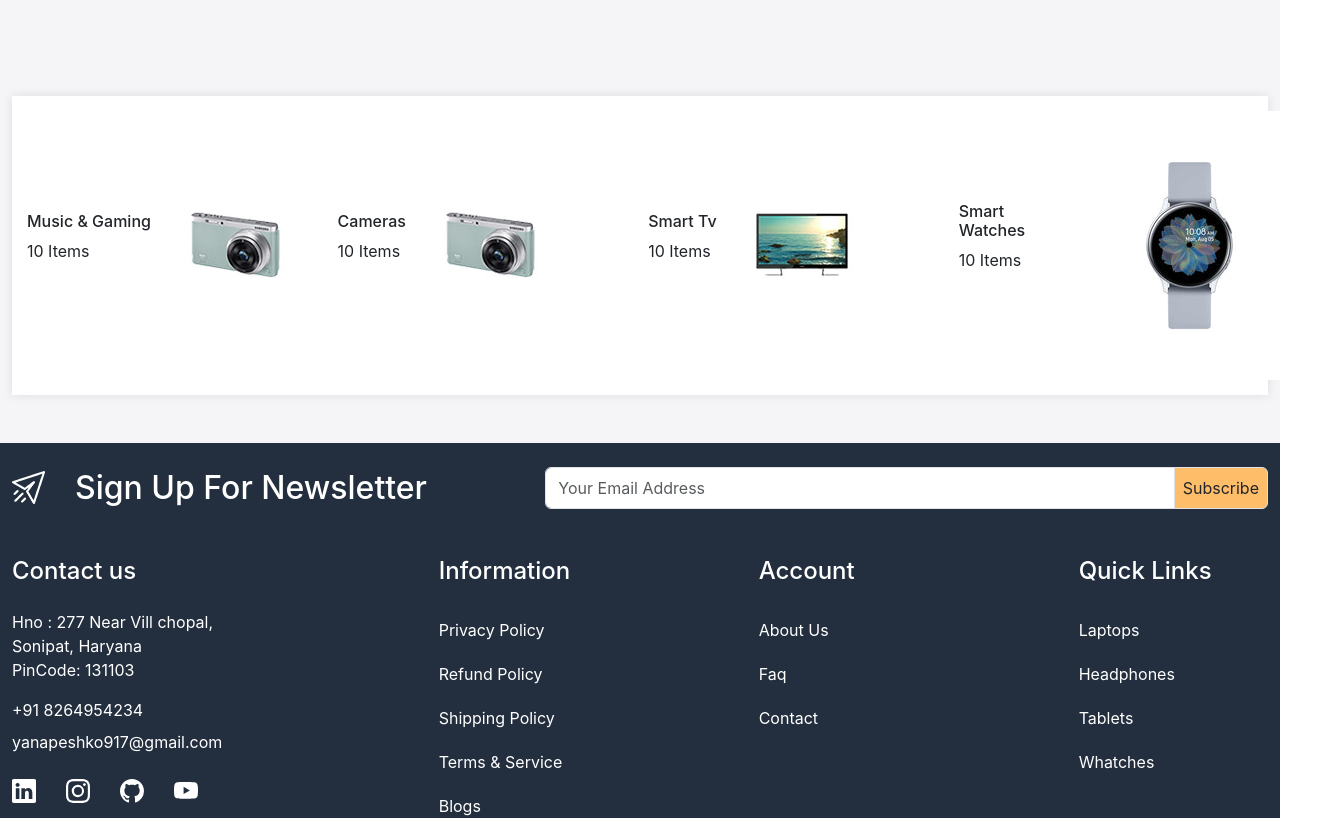
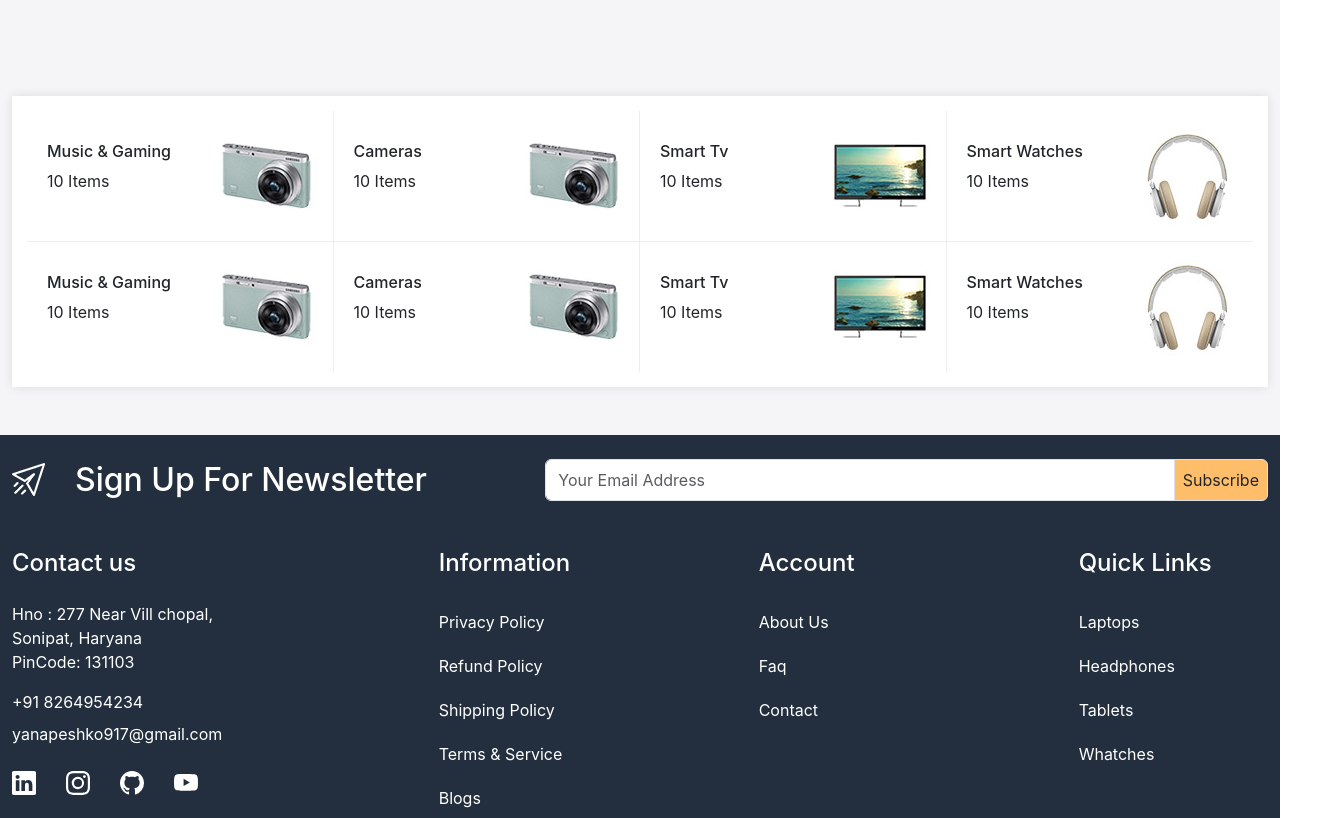
Before and after one commit to yanapeshko/web-shop, a React (Create React App) app: page / in a window 1280 px wide. Shown: the part 825-1643 px from the top of the page, 1324 px wide, since content can reach past the window. Built offline with nearby package versions, Linux system fonts and the light colour scheme.

Commit message:
finished 3rd section+added react-fast-marquee

```diff
--- a/package.json
+++ b/package.json
@@ -9,6 +9,7 @@
     "@testing-library/user-event": "^14.4.3",
     "react": "^18.2.0",
     "react-dom": "^18.2.0",
+    "react-fast-marquee": "^1.3.5",
     "react-icons": "^4.8.0",
     "react-redux": "^8.0.5",
     "react-router-dom": "^6.8.2",
--- a/src/App.css
+++ b/src/App.css
@@ -10,6 +10,7 @@
   --color-232f3e: #232f3e;
   --color-bf4800: #bf4800;
   --color-f5f5f7: #f5f5f7;
+  --color-ededed: #ededed;
 }
 body {
   font-family: "Rubik", sans-serif;
@@ -173,7 +174,27 @@ fotter .input-group-text {
   padding: 15px;
 }
 .categories > div {
-  width: 24%;
+  width: 25%;
+  padding: 10px 10px 10px 20px;
+}
+.categories > div > div {
+  width: 60%;
+}
+.categories > div:nth-child(1),
+.categories > div:nth-child(2),
+.categories > div:nth-child(3),
+.categories > div:nth-child(4) {
+  border-bottom: 1px solid var(--color-ededed);
+}
+.categories > div:nth-child(1),
+.categories > div:nth-child(2),
+.categories > div:nth-child(3) {
+  border-right: 1px solid var(--color-ededed);
+}
+.categories > div:nth-child(5),
+.categories > div:nth-child(6),
+.categories > div:nth-child(7) {
+  border-right: 1px solid var(--color-ededed);
 }
 /* Categories Section End */
 /* Home Page End */
--- a/src/pages/Home.jsx
+++ b/src/pages/Home.jsx
@@ -138,34 +138,62 @@ const Home = () => {
         <div className="container-xxl">
           <div className="row">
             <div className="col-12">
-              <div className="categories d-flex justify-content-between aliign-items-center">
-                <div className="d-flex gap-30 align-items-center">
+              <div className="categories d-flex flex-wrap justify-content-between aliign-items-center">
+                <div className="d-flex align-items-center">
                   <div>
                     <h6>Music & Gaming</h6>
                     <p>10 Items</p>
                   </div>
                   <img src="images/camera.jpg" alt="music and gaming" />
                 </div>
-                <div className="d-flex gap-30 align-items-center">
+                <div className="d-flex align-items-center">
                   <div>
                     <h6>Cameras</h6>
                     <p>10 Items</p>
                   </div>
                   <img src="images/camera.jpg" alt="camera" />
                 </div>
-                <div className="d-flex gap-30 align-items-center">
+                <div className="d-flex align-items-center">
                   <div>
                     <h6>Smart Tv</h6>
                     <p>10 Items</p>
                   </div>
                   <img src="images/tv.jpg" alt="tv" />
                 </div>
-                <div className="d-flex gap-30 align-items-center">
+                <div className="d-flex align-items-center">
                   <div>
                     <h6>Smart Watches</h6>
                     <p>10 Items</p>
                   </div>
-                  <img src="images/watch.jpg" alt="watch" />
+                  <img src="images/headphone.jpg" alt="watch" />
+                </div>
+                <div className="d-flex align-items-center">
+                  <div>
+                    <h6>Music & Gaming</h6>
+                    <p>10 Items</p>
+                  </div>
+                  <img src="images/camera.jpg" alt="music and gaming" />
+                </div>
+                <div className="d-flex align-items-center">
+                  <div>
+                    <h6>Cameras</h6>
+                    <p>10 Items</p>
+                  </div>
+                  <img src="images/camera.jpg" alt="camera" />
+                </div>
+                <div className="d-flex align-items-center">
+                  <div>
+                    <h6>Smart Tv</h6>
+                    <p>10 Items</p>
+                  </div>
+                  <img src="images/tv.jpg" alt="tv" />
+                </div>
+                <div className="d-flex align-items-center">
+                  <div>
+                    <h6>Smart Watches</h6>
+                    <p>10 Items</p>
+                  </div>
+                  <img src="images/headphone.jpg" alt="watch" />
                 </div>
               </div>
             </div>
```
Also changed, not shown: 1 other file (tests, documents, lock files or other folders).
